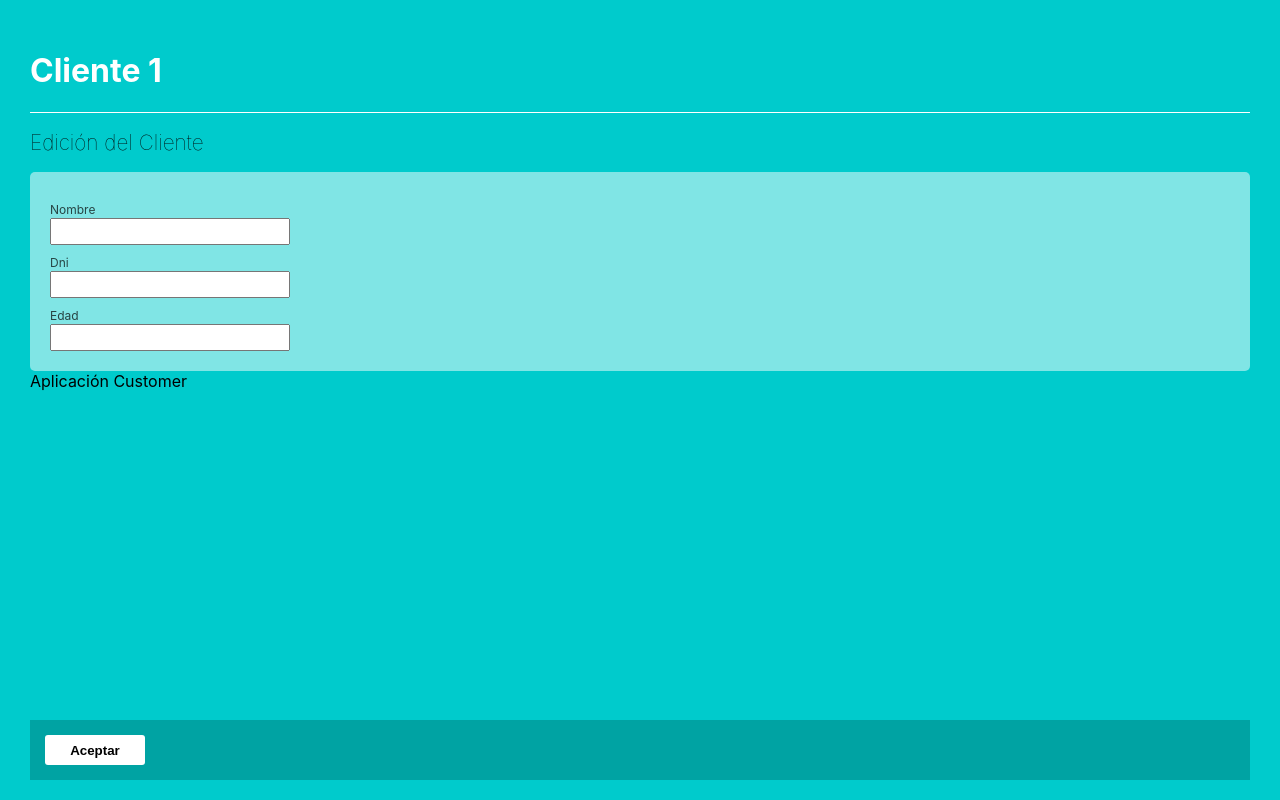
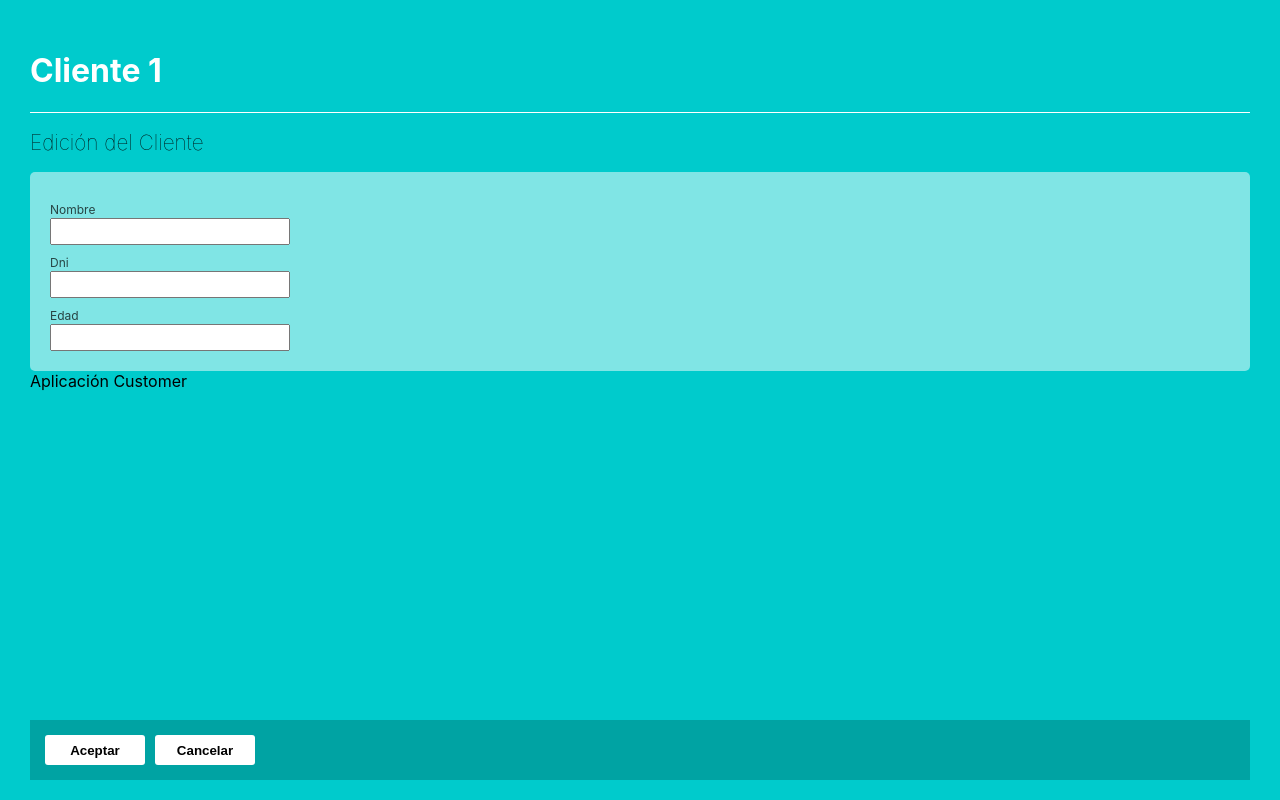
Before and after one commit to irwinet/app_react_customer, a React (Create React App) app: page /customers/1/edit in a window 1280 px wide. Built offline with nearby package versions, Linux system fonts and the light colour scheme.

Commit message:
Add Cancel-Back

```diff
--- a/src/components/CustomerData.js
+++ b/src/components/CustomerData.js
@@ -1,7 +1,18 @@
 import React from 'react'
 import PropTypes from 'prop-types'
+import { compose } from 'redux';
+import { connect } from 'react-redux'
+import CustomersActions from './CustomersActions'
 
-const CustomerData = ({ name, dni, age }) => {
+function withRouter(Component) {
+    function ComponentWithRouter(props) {
+        //   debugger;
+        return <Component {...props} {...props.initialValues} />
+    }
+    return ComponentWithRouter
+}
+
+const CustomerData = ({ name, dni, age, onBack }) => {
     return (
         <div>
             <div className='customer-data'>
@@ -19,6 +30,9 @@ const CustomerData = ({ name, dni, age }) => {
                     <i>{age}</i>
                 </div>
             </div>
+            <CustomersActions>
+                    <button onClick={onBack}>Volver</button>
+            </CustomersActions>
         </div>
     )
 }
@@ -26,7 +40,15 @@ const CustomerData = ({ name, dni, age }) => {
 CustomerData.propTypes = {
     name: PropTypes.string.isRequired,
     dni: PropTypes.string.isRequired,
-    age: PropTypes.number
+    age: PropTypes.number,
+    onBack: PropTypes.func.isRequired
 }
 
-export default CustomerData
+export default compose(
+    withRouter,              // <-- injects a params prop
+    connect(
+        (state, { initialValues }) => ({ initialValues })
+    ) // <-- props.params accessible
+)(CustomerData);
+
+// export default CustomerData
--- a/src/components/CustomerEdit.js
+++ b/src/components/CustomerEdit.js
@@ -43,7 +43,7 @@ const MyField = ({input, meta, type, label, name}) => (
     </div>
 )
 
-const CustomerEdit = ({ name, dni, age, handleSubmit, submitting }) => {
+const CustomerEdit = ({ name, dni, age, handleSubmit, submitting, onBack }) => {
     return (
         <div>
             <h2>Edición del Cliente</h2>
@@ -67,6 +67,7 @@ const CustomerEdit = ({ name, dni, age, handleSubmit, submitting }) => {
                     label="Edad"></Field>
                 <CustomersActions>
                     <button type="submit" disabled={submitting}>Aceptar</button>
+                    <button onClick={onBack}>Cancelar</button>
                 </CustomersActions>
             </form>
         </div>
@@ -76,7 +77,8 @@ const CustomerEdit = ({ name, dni, age, handleSubmit, submitting }) => {
 CustomerEdit.propTypes = {
     name: PropTypes.string,
     dni: PropTypes.string,
-    age: PropTypes.number
+    age: PropTypes.number,
+    onBack: PropTypes.func.isRequired
 }
 
 const CustomerEditForm = reduxForm(
--- a/src/containers/CustomerContainer.js
+++ b/src/containers/CustomerContainer.js
@@ -12,8 +12,9 @@ function withRouter(Component) {
     function ComponentWithRouter(props) {
       let params = useParams()
       const location = useLocation();
+      const navigate = useNavigate();
     //   debugger;
-      return <Component {...props} params={params} location={location} />
+      return <Component {...props} params={params} location={location} navigate={navigate} />
     }
     return ComponentWithRouter
 }
@@ -24,11 +25,16 @@ class CustomerContainer extends Component {
         console.log(JSON.stringify(values))
     }
 
+    handleOnBack = () => this.props.navigate(-1);
+
     renderBody = () => {
 
         // debugger;
         const CustomerControl = this.props.location.pathname.includes('edit') ? CustomerEdit: CustomerData;
-        return <CustomerControl initialValues={this.props.customer} onSubmit={this.handleSubmit} />
+        return <CustomerControl
+            initialValues={this.props.customer}
+            onSubmit={this.handleSubmit}
+            onBack={this.handleOnBack} />
 
         // <Routes>
         //     <Route exact path='/customers/:dni' children={() => <p>No es edicion</p>} />
```
